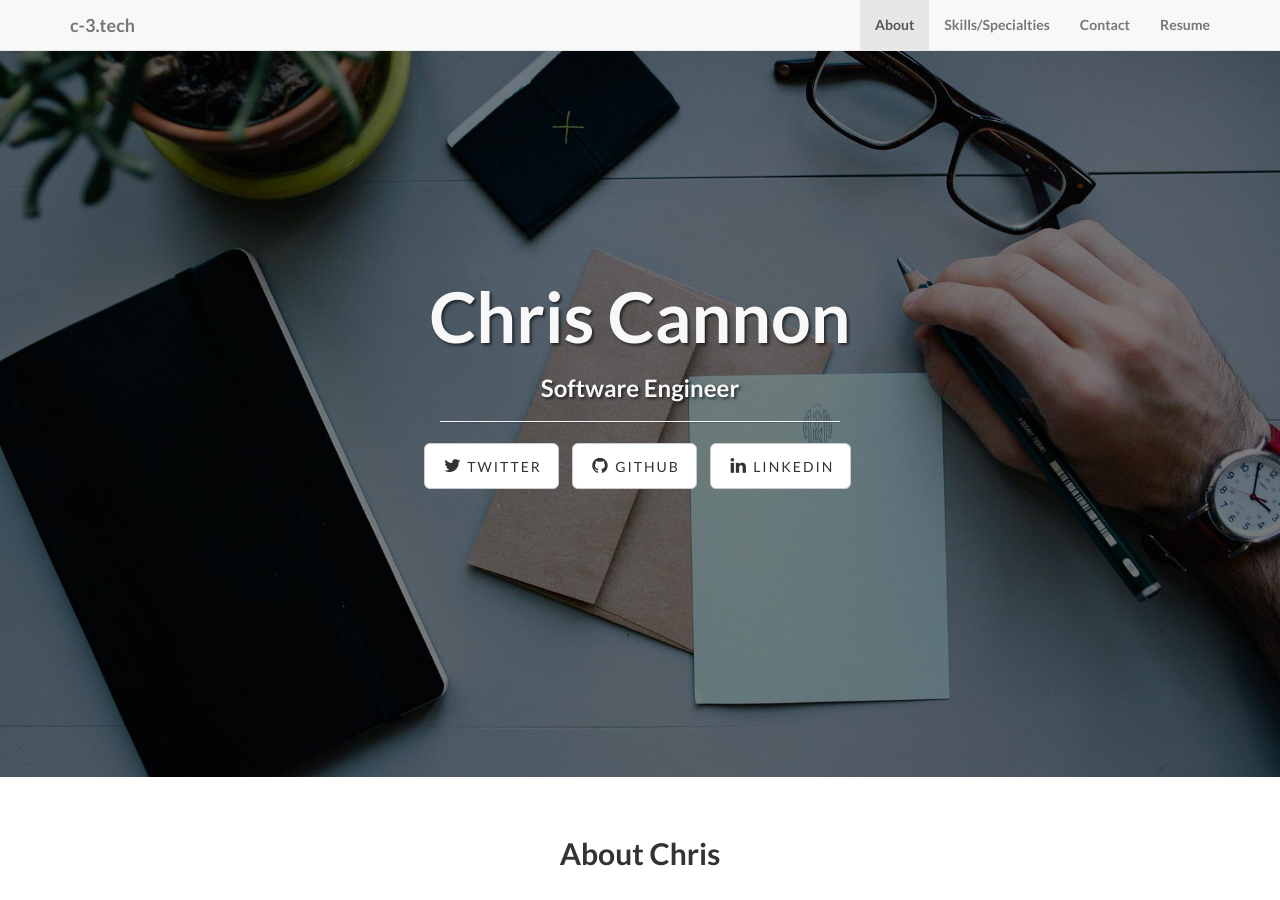
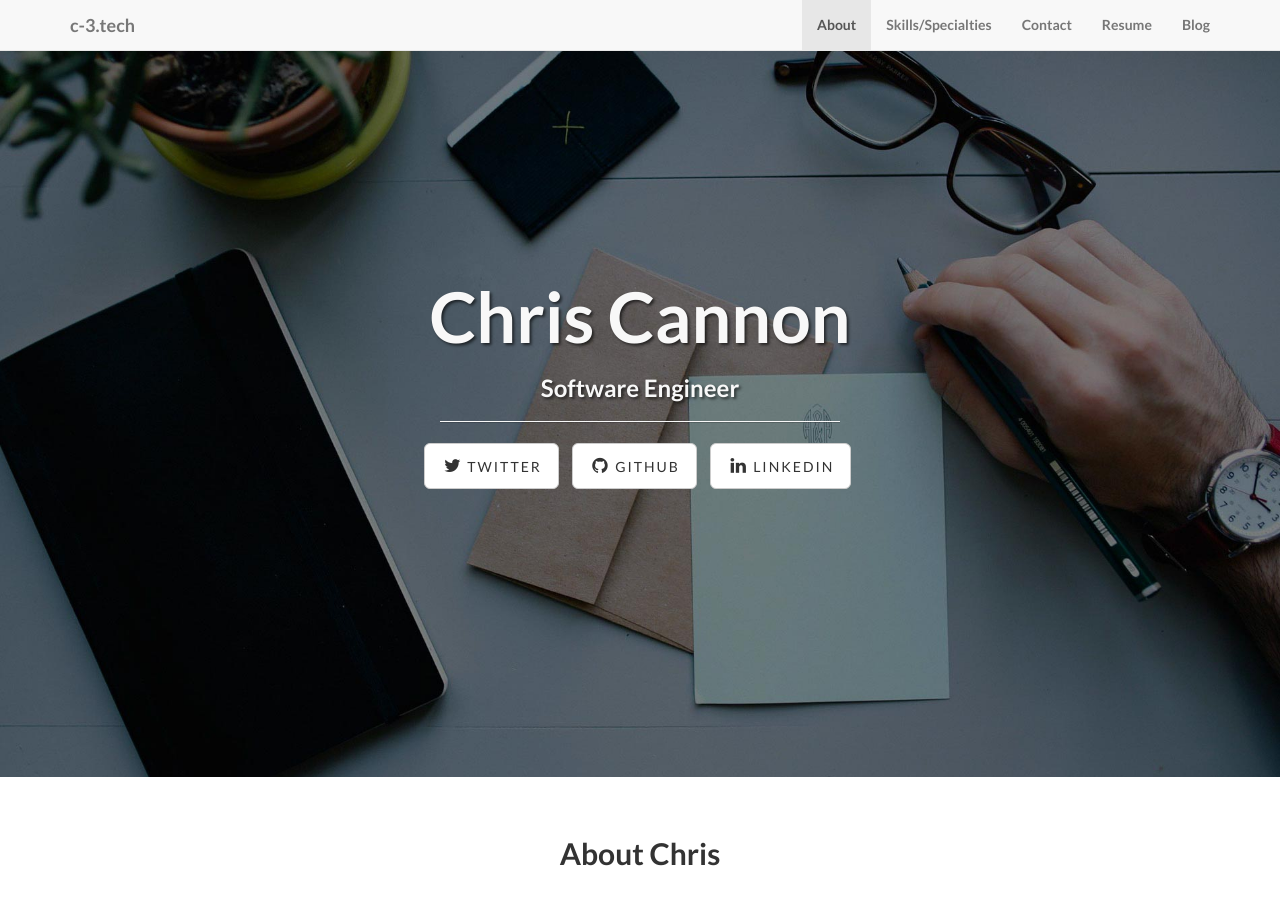
Before and after one commit to ccannon94/ccannon94.github.io, a Jekyll site: the page built from index.html, in a window 1280 px wide and 900 px high. Built offline with Jekyll 4.4.1, drawn with Linux system fonts in a browser that asks for light colours.

Commit message:
add blog to personal webite

```diff
--- a/_includes/header.html
+++ b/_includes/header.html
@@ -25,6 +25,9 @@
                 </li>
                 <li>
                     <a href="../resume.html">Resume</a>
+                </li>
+                <li>
+                  <a href="https://ccannon94.github.io/blog">Blog</a>
                 </li>
             </ul>
         </div>
```
